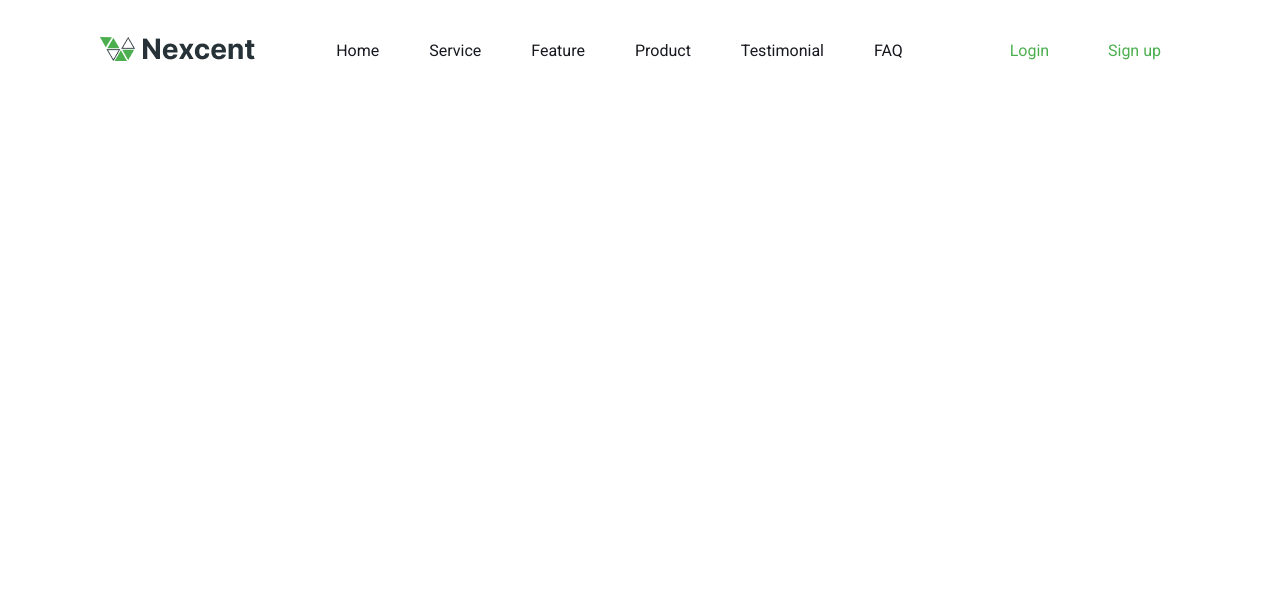
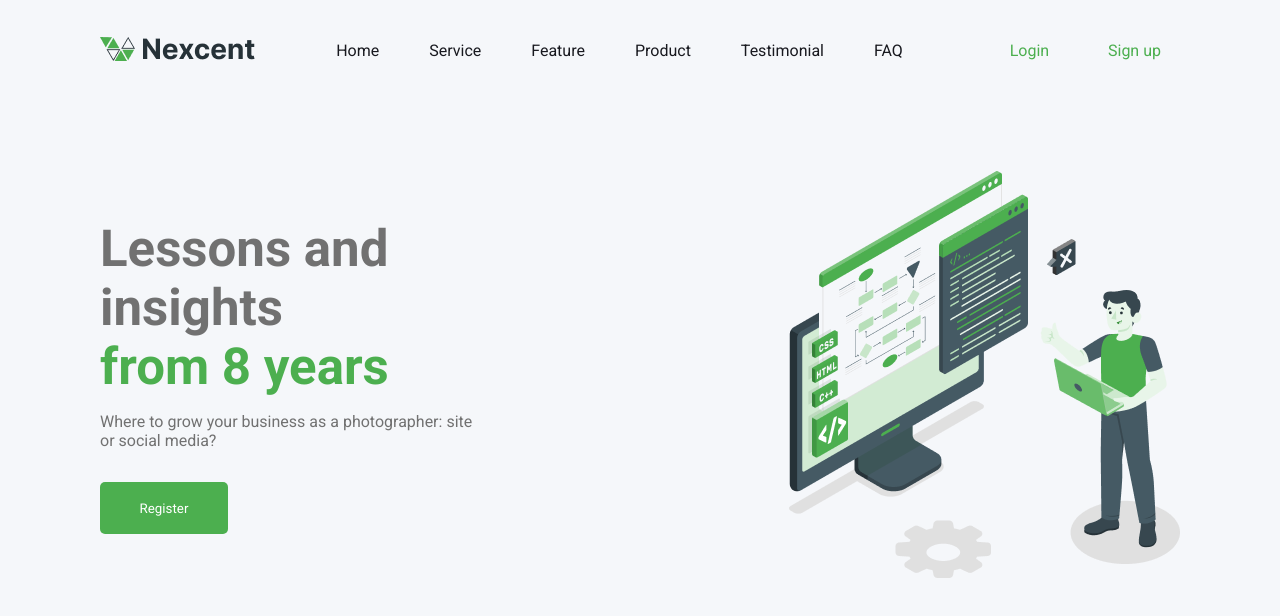
Before and after one commit to VinkarioDev/LandigPage, a plain HTML site: page index.html in a window 1280 px wide. Drawn offline with Linux system fonts and the light colour scheme.

Commit message:
feat: create content header

```diff
--- a/assets/css/style.css
+++ b/assets/css/style.css
@@ -3,6 +3,7 @@
     padding: 0;
     box-sizing: border-box;
     font-family: "Roboto", serif;
+
 
 }
 
@@ -15,12 +16,16 @@
     --secondNeutralGray:#717171;
 }
 
+body{
+    padding: 30px 100px;
+    background-color:#f5f7fa;
+}
+
 
 .menu{
     display: flex;
     justify-content: space-between;
     align-items: center;
-    padding: 30px 100px;
 }
 
 .options-menu{
@@ -64,3 +69,41 @@
     border-radius: 6px;
     color: #fff
 }
+
+.content-header{
+    display: flex;
+    align-items: center;
+    justify-content: center;
+    gap: 300px;
+    width: 100%;
+    margin-top: 100px;
+
+}
+
+.info-content-header h1{
+    font-size: 51px;
+    color: var(--secondNeutralGray);
+}
+
+.info-content-header span{
+    color: var(--primarycolor);
+}
+.info-content-header p{
+    color:var(--secondNeutralGray);
+    margin-top: 16px;
+}
+
+.register{
+    margin-top: 32px;
+    width: 128px;
+    height: 52px;
+    background-color: var(--primarycolor);
+    color: #fff;
+    border: none;
+    border-radius: 5px;
+    cursor: pointer;
+}
+
+.register:hover{
+    background-color: #378b39;
+}
--- a/index.html
+++ b/index.html
@@ -30,6 +30,17 @@
                 <a href="">Sign up</a>
             </div>
         </nav>
+
+        <div class="content-header">
+            <div class="info-content-header">
+                <h1>Lessons and insights<br><span>from 8 years</span></h1>
+                <p>Where to grow your business as a photographer: site or social media?</p>
+                <button class="register">Register</button>
+            </div>
+            <div>
+                <img src="assets/images/Illustration.png" alt="">
+            </div>
+        </div>
     </header>
   </body>
 </html>
```
